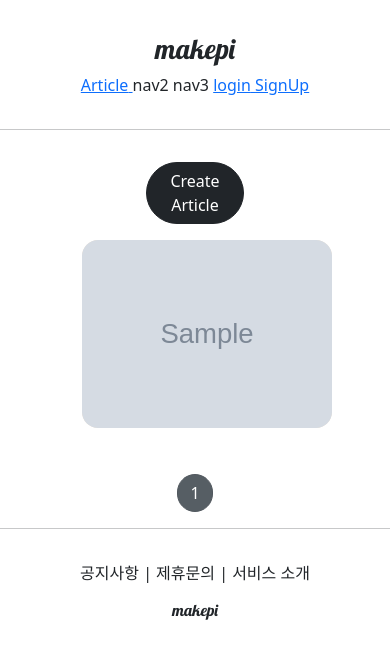
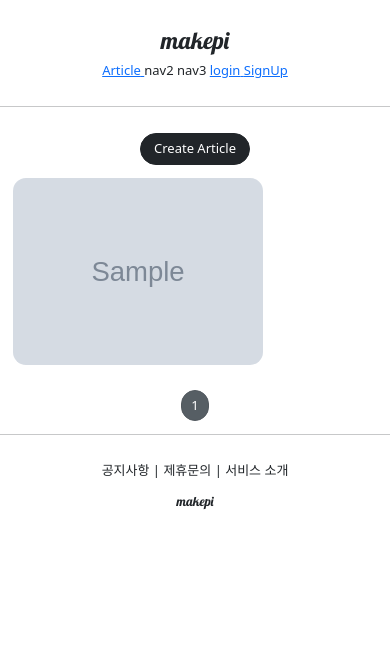
Before and after one commit to jeehyunkim0510/makepi, a Django app: page /articles/list/ in a window 390 px wide. Shown: the top 659 px of the page. Run offline with Django 4.2, Linux system fonts and the light colour scheme; tables that the repository leaves empty hold one stand-in row (values such as "Sample post"); grey boxes marked "Sample" are stand-in pictures; some libraries are stand-ins or nearby versions.

Commit message:
updated for mobile size

```diff
--- a/articleapp/templates/articleapp/list.html
+++ b/articleapp/templates/articleapp/list.html
@@ -6,9 +6,18 @@
 {% block content %}
 <style>
 
+  .container {
+  padding: 0;
+  margin: 0, auto;
+  }
+
+  .container a{
+  width: 45%;
+  max-width: 250px;
+  }
+
   .container div {
     width: 250px;
-    background-color: antiquewhite;
     display: flex;
     justify-content: center;
     align-items: center;
@@ -25,7 +34,7 @@
 
 </style>
   <div style="text-align: center;">
-    <a href="{% url 'articleapp:create' %}" class="btn btn-dark rounded-pill col-3 mt-3 mb-3">
+    <a href="{% url 'articleapp:create' %}" class="btn btn-dark rounded-pill px-3 mt-3 mb-3">
       Create Article
     </a>
   </div>
--- a/makepi/settings.py
+++ b/makepi/settings.py
@@ -37,7 +37,7 @@ SECRET_KEY =env('SECRET_KEY')
 # SECURITY WARNING: don't run with debug turned on in production!
 DEBUG = True
 
-ALLOWED_HOSTS = []
+ALLOWED_HOSTS = ['*']
 
 
 # Application definition
--- a/static/base.css
+++ b/static/base.css
@@ -14,3 +14,9 @@
 
 .makepi_header{
     text-align:center; margin: 2rem 0;}
+
+@media screen and (max-width:500px){
+    html{
+        font-size: 13px;
+    }
+}
--- a/static/js/magicgrid.js
+++ b/static/js/magicgrid.js
@@ -288,7 +288,7 @@ MagicGrid.prototype.listen = function listen () {
 let magicGrid = new MagicGrid({
   container: '.container',
   animate: true,
-  gutter: 30,
+  gutter: 12,
   static: true,
   useMin: true
 });
--- a/templates/head.html
+++ b/templates/head.html
@@ -2,6 +2,7 @@
 
 <head>
     <meta charset="UTF-8">
+    <meta name="viewport" content="width=device-width, initial-scale=1, shrink-to-fit=no">
     <title>makepi</title>
 
     <!--    Bootstrap link-->
```
